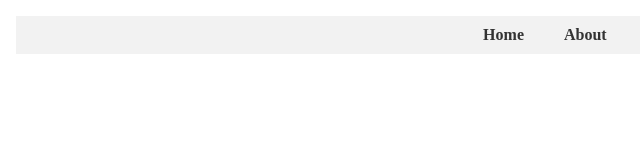
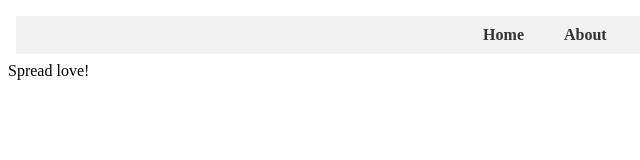
Before and after one commit to sanj16/VAA, a plain HTML site: page index.html in a window 1280 px wide. Shown: the full height of the page, 0-640 px from the left. Drawn offline with Linux system fonts and the light colour scheme.

Commit message:
spread love

```diff
--- a/index.html
+++ b/index.html
@@ -6,4 +6,7 @@
     <head>
         <object data="/Includes/navbar.html" width="100%" height="50px"></object>
     </head>
+    <body>
+        Spread love!
+    </body>
 </html>
```
